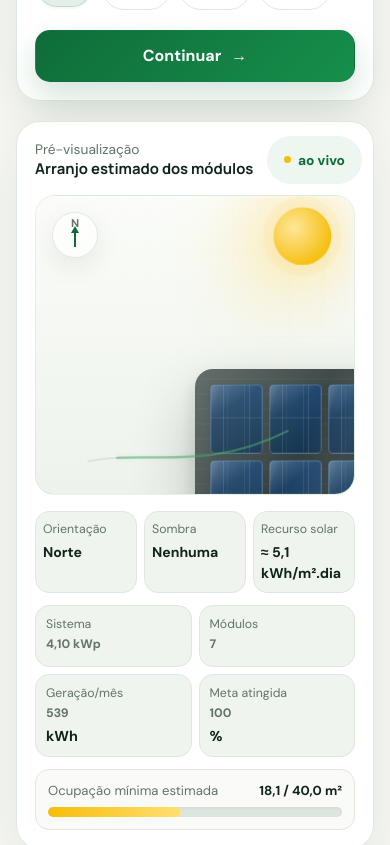
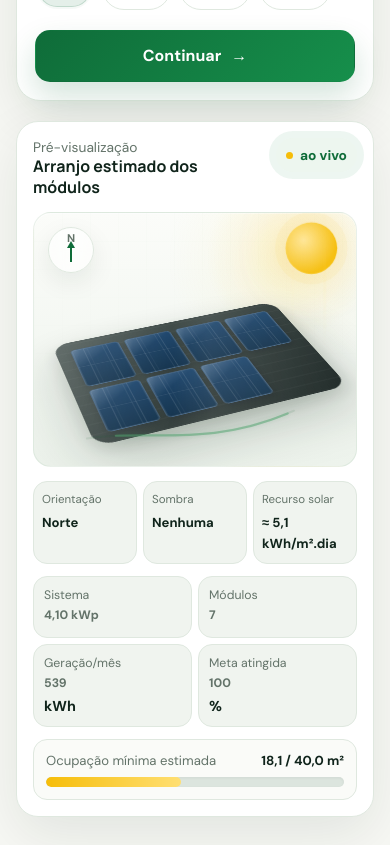
Before and after one commit to nsx-bispo/robsun, a React (Vite) app: page / in a window 390 px wide. Shown: the part 1880-2725 px from the top of the page. Built offline with nearby package versions, Linux system fonts and the light colour scheme.

Commit message:
Fix premium calculator mobile layout

```diff
--- a/src/premium-motion.css
+++ b/src/premium-motion.css
@@ -19,7 +19,8 @@
 .solar-ray{position:absolute;right:10%;top:-8%;width:3px;height:72%;transform:rotate(24deg);transform-origin:top;background:linear-gradient(to bottom,rgba(255,218,97,0),rgba(255,218,97,.16),rgba(255,218,97,0));filter:blur(.3px);pointer-events:none}
 .ray-b{right:20%;height:64%;opacity:.65}
 .premium-compass{backdrop-filter:blur(9px);background:rgba(255,255,255,.64)!important;box-shadow:0 9px 26px rgba(16,36,27,.08)}
-.premium-roof-shell{box-shadow:0 28px 62px rgba(16,36,27,.24),0 8px 20px rgba(16,36,27,.13);transform-style:preserve-3d;transition:transform .55s cubic-bezier(.2,.8,.2,1)}
+/* Keep the architectural transform intact. Motion scale on this node used to overwrite translate/perspective/rotate. */
+.premium-roof-shell{box-shadow:0 28px 62px rgba(16,36,27,.24),0 8px 20px rgba(16,36,27,.13);transform-style:preserve-3d;transform:translate(-50%,-50%) perspective(900px) rotateX(58deg) rotateZ(var(--roof-rotation))!important;transition:transform .55s cubic-bezier(.2,.8,.2,1)}
 .premium-panel-grid{transform-style:preserve-3d;perspective:800px}
 .premium-panel{overflow:hidden;box-shadow:inset 0 0 0 1px rgba(255,255,255,.08),0 4px 8px rgba(5,21,38,.16);transform-style:preserve-3d;will-change:transform,opacity}
 .premium-panel .panel-cell-grid{position:absolute;inset:0;background-image:linear-gradient(90deg,transparent 32%,rgba(255,255,255,.12) 33%,transparent 34%,transparent 65%,rgba(255,255,255,.1) 66%,transparent 67%),linear-gradient(transparent 47%,rgba(255,255,255,.09) 48%,transparent 50%);pointer-events:none}
@@ -47,5 +48,18 @@
 .premium-info-card{transition:box-shadow .25s ease,border-color .25s ease}
 .premium-info-card:hover{border-color:rgba(15,103,51,.14);box-shadow:0 18px 40px rgba(16,36,27,.09)}
 @media (min-width:980px){.process-track-wrap{padding-left:34px}.process-progress-rail{display:block;position:absolute;left:8px;top:12px;bottom:14px;width:2px;background:rgba(15,103,51,.08);border-radius:999px;overflow:hidden}.process-progress-rail i{display:block;width:100%;height:100%;background:linear-gradient(to bottom,#0f6733,#f7b817);box-shadow:0 0 10px rgba(15,103,51,.18)}}
-@media (max-width:640px){.hero-light-a{right:-44%;top:-17%;width:120vw}.hero-light-b{display:none}.rolling-track{transform:none!important}.rolling-track>span:nth-child(2){display:none}.premium-roof-stage{min-height:300px}.solar-ray{opacity:.55}.premium-panel:hover .panel-glint{transform:translateX(-45%)}}
+@media (max-width:640px){
+  .hero-light-a{right:-44%;top:-17%;width:120vw}.hero-light-b{display:none}.rolling-track{transform:none!important}.rolling-track>span:nth-child(2){display:none}
+  .preview-card{padding:16px;border-radius:22px}
+  .preview-top{align-items:flex-start}.preview-top>div{min-width:0}.preview-top strong{font-size:1rem;line-height:1.25}
+  .premium-roof-stage{min-height:255px;margin:14px 0;border-radius:18px}
+  .premium-roof-shell{left:50%!important;top:60%!important;width:min(310px,78%)!important;transform:translate(-50%,-50%) perspective(820px) rotateX(55deg) rotateZ(var(--roof-rotation))!important}
+  .premium-compass{left:14px!important;top:14px!important}
+  .sun-orb{right:18px!important;top:18px!important;width:50px!important;height:50px!important}
+  .solar-ray{opacity:.42;height:62%}.premium-panel:hover .panel-glint{transform:translateX(-45%)}
+  .scene-meta{gap:6px}.scene-meta div{padding:10px 8px;min-width:0}.scene-meta span{font-size:.72rem}.scene-meta strong{font-size:.82rem;overflow-wrap:anywhere}
+  .live-metrics{gap:6px}.live-metrics article{padding:10px}
+  .sticky-mobile-cta{display:none!important}
+  .result-grid{gap:6px}.result-grid article{padding:10px}
+}
 @media (prefers-reduced-motion:reduce){.hero-light,.premium-panel,.premium-shade,.solar-ray{will-change:auto}.premium-panel .panel-glint{display:none}}
```
